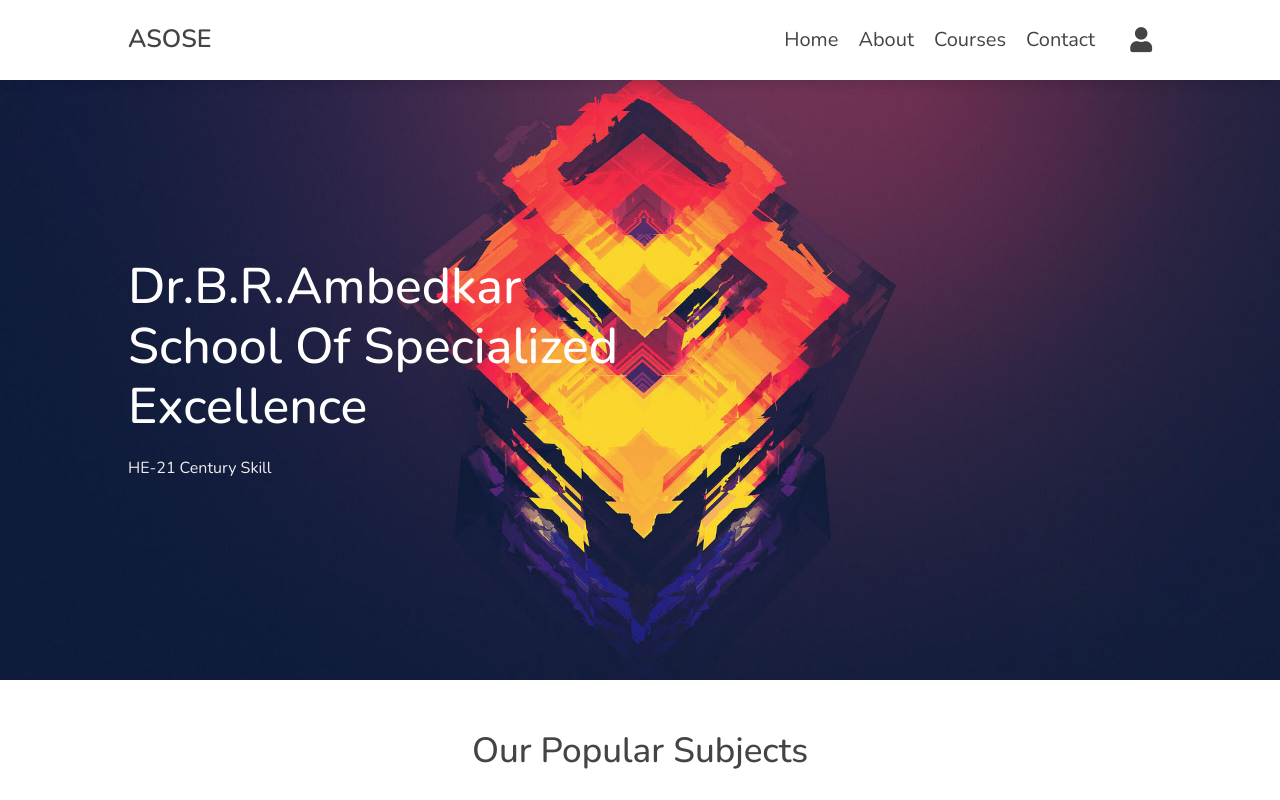
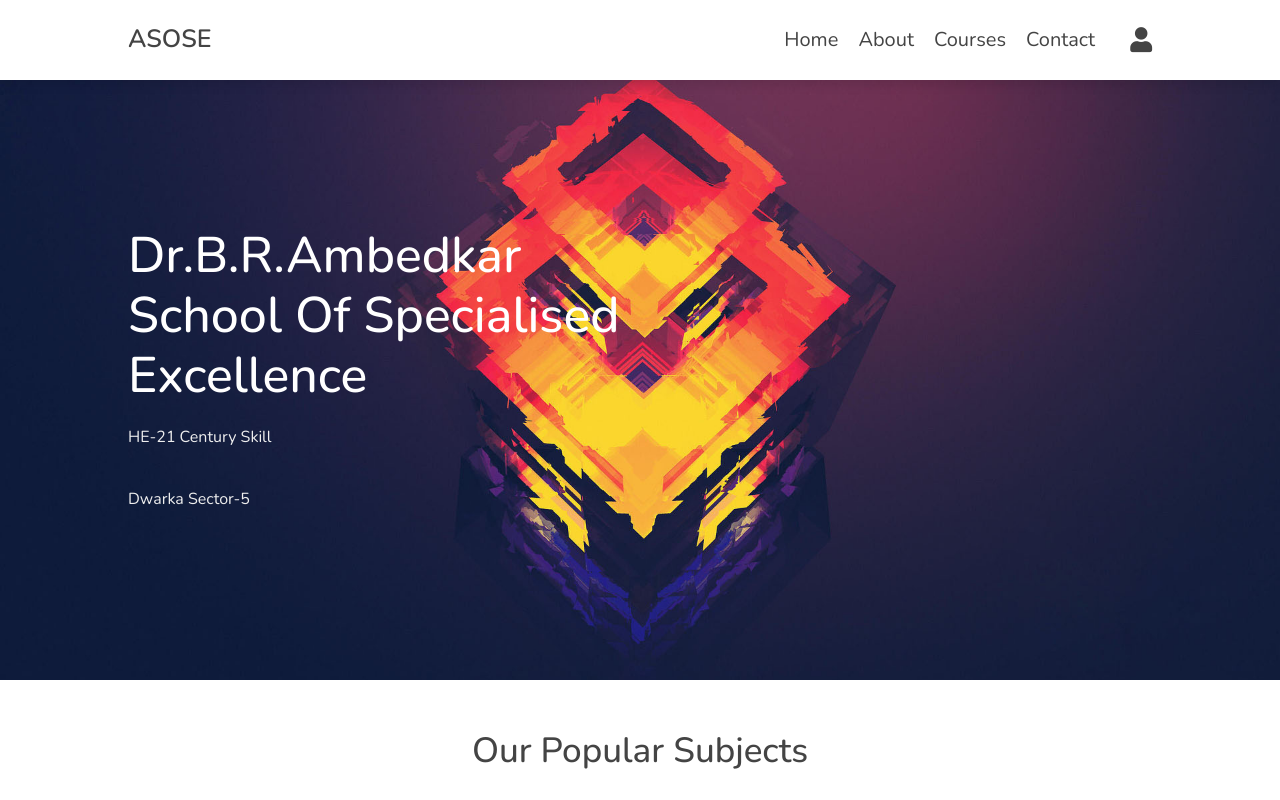
Before and after one commit to 0premthecoder/Asose, a Next.js app: page / in a window 1280 px wide. Shown: the top 800 px of the page. Built offline with nearby package versions, Linux system fonts and the light colour scheme.

Commit message:
spelling corrected

```diff
--- a/pages/components/HomeHeader.js
+++ b/pages/components/HomeHeader.js
@@ -8,8 +8,9 @@ export default function HomeHeader() {
                     style={{ background: "url(./../home-slide-1.jpg) no-repeat" }}
                 >
                     <div className="content">
-                        <h3>Dr.B.R.Ambedkar School of Specialized Excellence</h3>
+                        <h3>Dr.B.R.Ambedkar School of Specialised Excellence</h3>
                         <p>HE-21 Century Skill</p>
+                        <p>Dwarka Sector-5</p>
                         {/*<a href="#" class="btn">Read more</a>*/}
                     </div>
                 </section>
```
